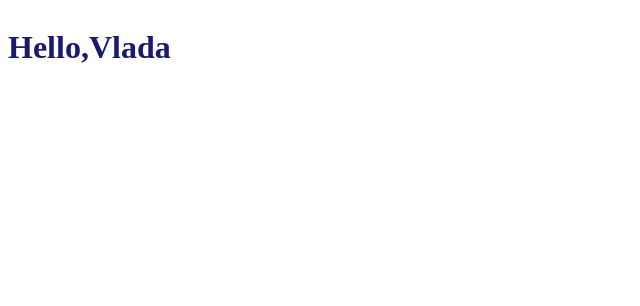
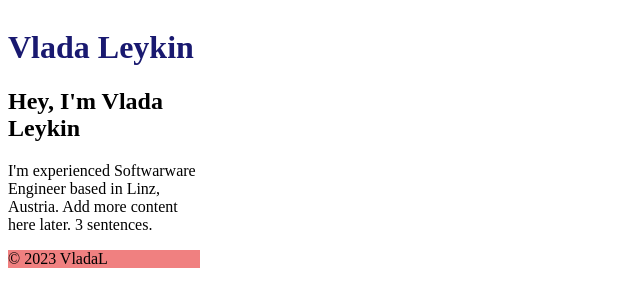
Before and after one commit to Vlada-Leykin/business-card, a React app: page / in a window 1280 px wide. Shown: the top 306 px of the page, without its empty margins (0-640 px from the left). Built offline with nearby package versions, Linux system fonts and the light colour scheme.

Commit message:
add content to my portfolio as react components

```diff
--- /dev/null
+++ b/src/components/AboutMeSection.js
@@ -0,0 +1,15 @@
+import React from 'react';
+
+function AboutMeSection() {
+  return (
+    <section>
+      <h2>Hey, I&#39;m Vlada Leykin</h2>
+      <p>
+        I&#39;m experienced Softwarware Engineer based in Linz, Austria.
+        Add more content here later. 3 sentences.
+      </p>
+    </section>
+  );
+}
+
+export default AboutMeSection;
--- a/src/components/App.js
+++ b/src/components/App.js
@@ -1,19 +1,16 @@
 import React from 'react';
-import PropTypes from 'prop-types';
+import Header from './Header.js';
+import Footer from './Footer.js';
+import AboutMeSection from './AboutMeSection.js';
+import MySkillsSection from './MySkillsSection.js';
 
-function Greeting({ name }) {
+export default function App() {
   return (
-    <h1>
-      Hello,
-      {name}
-    </h1>
+    <>
+      <Header />
+      <AboutMeSection />
+      <MySkillsSection />
+      <Footer />
+    </>
   );
 }
-
-Greeting.propTypes = {
-  name: PropTypes.string.isRequired,
-};
-
-export default function App() {
-  return <Greeting name="Vlada" />;
-}
--- /dev/null
+++ b/src/components/Footer.js
@@ -0,0 +1,11 @@
+import React from 'react';
+
+function Footer() {
+  return (
+    <footer>
+      <p>© 2023 VladaL</p>
+    </footer>
+  );
+}
+
+export default Footer;
--- /dev/null
+++ b/src/components/Header.js
@@ -0,0 +1,11 @@
+import React from 'react';
+
+function Header() {
+  return (
+    <h1>
+      Vlada Leykin
+    </h1>
+  );
+}
+
+export default Header;
--- /dev/null
+++ b/src/components/MySkillsSection.js
@@ -0,0 +1,9 @@
+import React from 'react';
+
+function MySkillsSection() {
+  return (
+    <ul />
+  );
+}
+
+export default MySkillsSection;
```
Also changed, not shown: public/index.html (+0 -17 lines).
